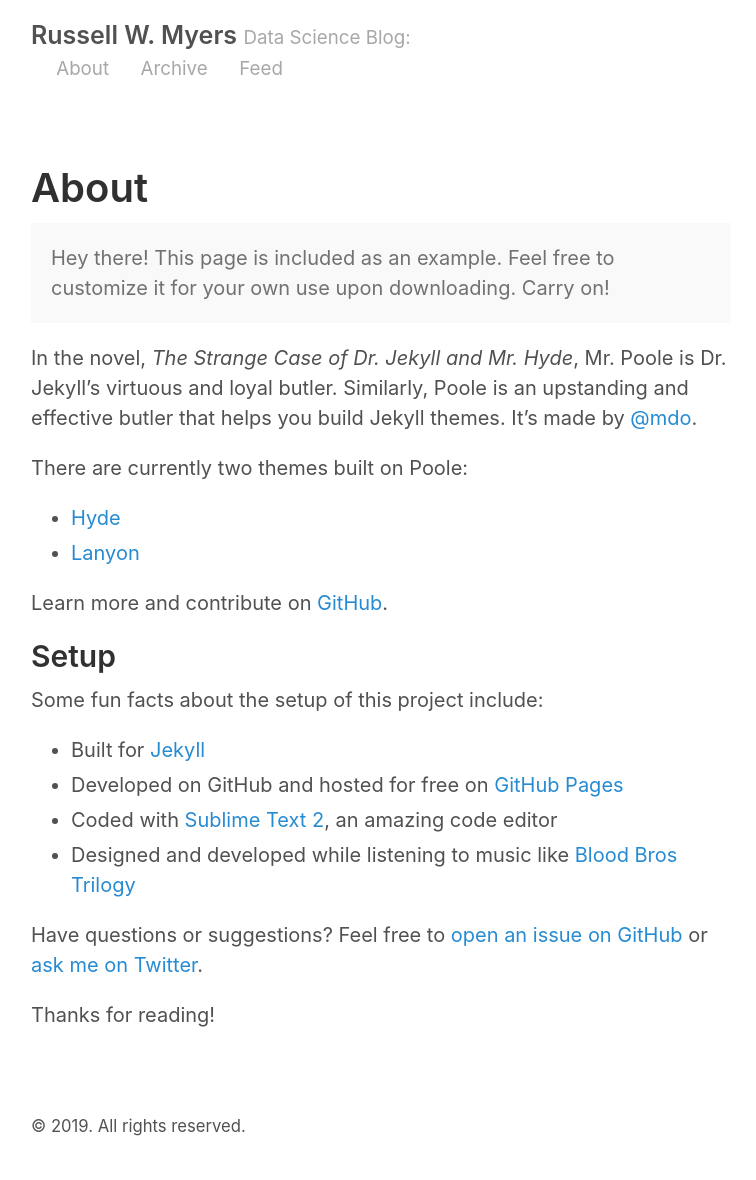
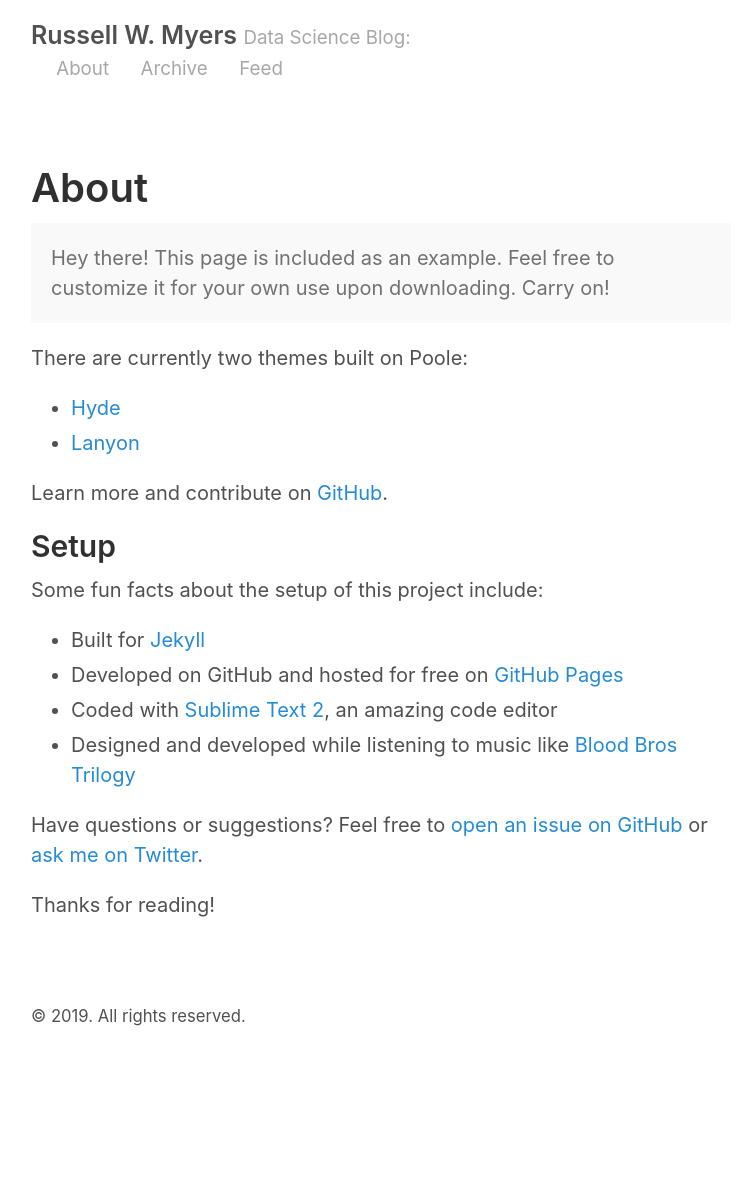
Before and after one commit to rwmyers46/rwmyers46.github.io, a Jekyll site: the page built from about.md, in a window 1280 px wide. Shown: the whole page, without its empty margins (259-1015 px from the left). Built offline with Jekyll 4.4.1, drawn with Linux system fonts in a browser that asks for light colours; after the commit the page ends 1070 px from its top, so only the background shows below that.

Commit message:
Update about.md

```diff
--- a/about.md
+++ b/about.md
@@ -6,8 +6,6 @@
 <p class="message">
   Hey there! This page is included as an example. Feel free to customize it for your own use upon downloading. Carry on!
 </p>
-
-In the novel, *The Strange Case of Dr. Jekyll and Mr. Hyde*, Mr. Poole is Dr. Jekyll's virtuous and loyal butler. Similarly, Poole is an upstanding and effective butler that helps you build Jekyll themes. It's made by [@mdo](https://twitter.com/mdo).
 
 There are currently two themes built on Poole:
 
```
